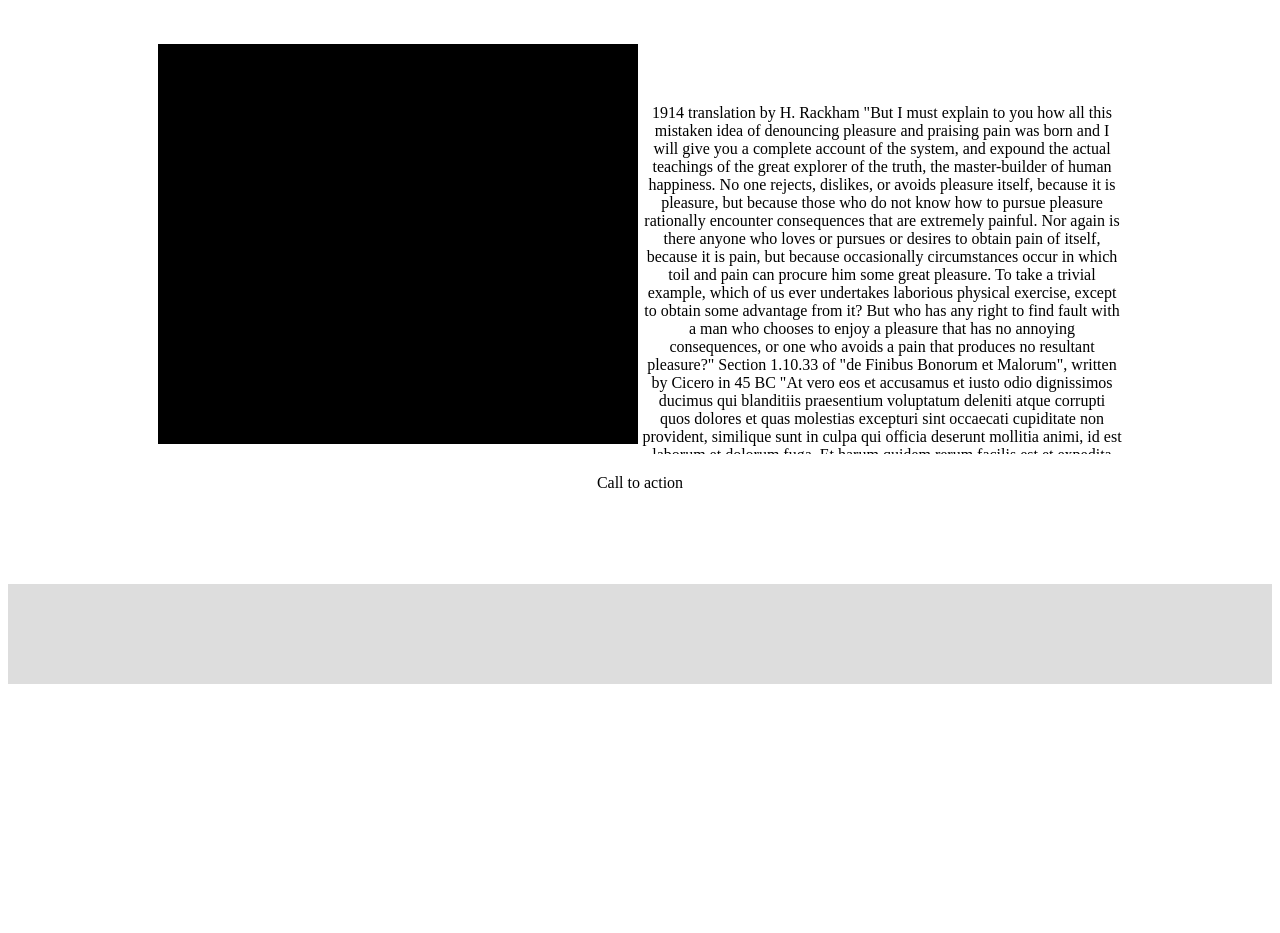
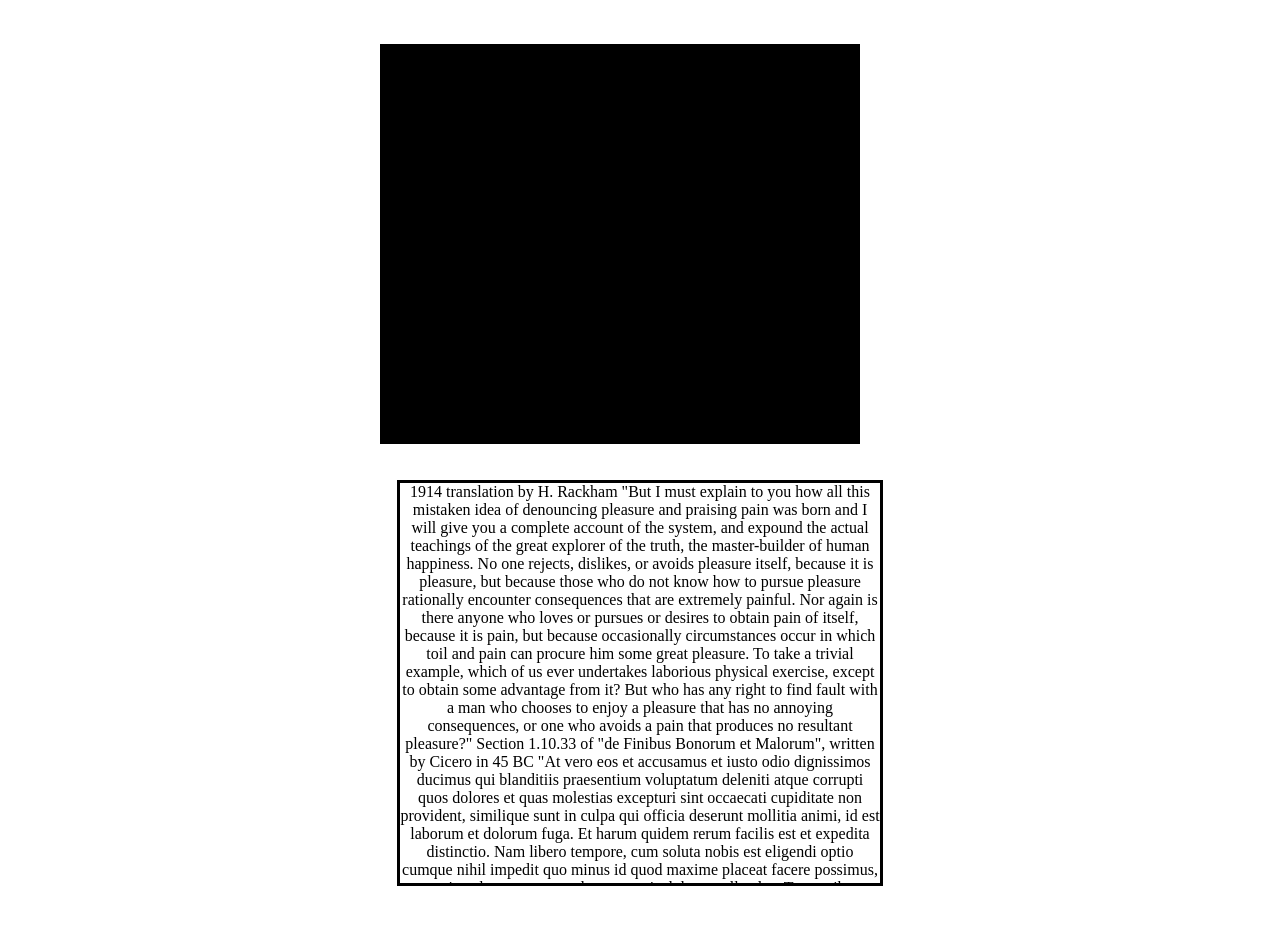
Before and after one commit to areyes986/wireframe-exercise, a plain HTML site: page index.html in a window 1280 px wide. Shown: the part 959-1892 px from the top of the page. Before the commit the page ends 1651 px from the top, so only its background shows below. Drawn offline with Linux system fonts and the light colour scheme.

Commit message:
adjustment some html tags

```diff
--- a/index.html
+++ b/index.html
@@ -1,5 +1,6 @@
 <!DOCTYPE html>
 <html lang="en">
+
 <head>
     <meta charset="UTF-8">
     <meta name="viewport" content="width=device-width, initial-scale=1.0">
@@ -7,6 +8,7 @@
     <link rel="stylesheet" href="style.css">
     <title>Wireframe Exercise</title>
 </head>
+
 <body>
     <header>
         <nav>
@@ -19,23 +21,40 @@
     </header>
     <main>
         <section></section>
-        <p></p>
-        <p></p>
-        <p></p>
-        <article>
-            <div></div>
-            <span>
-                <article>
-                <!-- <h1>Featured Section Heading</h1> -->
-                1914 translation by H. Rackham
-                    "But I must explain to you how all this mistaken idea of denouncing pleasure and praising pain was born and I will give you a complete account of the system, and expound the actual teachings of the great explorer of the truth, the master-builder of human happiness. No one rejects, dislikes, or avoids pleasure itself, because it is pleasure, but because those who do not know how to pursue pleasure rationally encounter consequences that are extremely painful. Nor again is there anyone who loves or pursues or desires to obtain pain of itself, because it is pain, but because occasionally circumstances occur in which toil and pain can procure him some great pleasure. To take a trivial example, which of us ever undertakes laborious physical exercise, except to obtain some advantage from it? But who has any right to find fault with a man who chooses to enjoy a pleasure that has no annoying consequences, or one who avoids a pain that produces no resultant pleasure?"
+        <figure></figure>
+        <figure></figure>
+        <figure></figure>
+        <span>
+            <figure></figure>
+            <article>
+                <p>
+                    1914 translation by H. Rackham
+                    "But I must explain to you how all this mistaken idea of denouncing pleasure and praising pain was
+                    born and I will give you a complete account of the system, and expound the actual teachings of the
+                    great explorer of the truth, the master-builder of human happiness. No one rejects, dislikes, or
+                    avoids pleasure itself, because it is pleasure, but because those who do not know how to pursue
+                    pleasure rationally encounter consequences that are extremely painful. Nor again is there anyone who
+                    loves or pursues or desires to obtain pain of itself, because it is pain, but because occasionally
+                    circumstances occur in which toil and pain can procure him some great pleasure. To take a trivial
+                    example, which of us ever undertakes laborious physical exercise, except to obtain some advantage
+                    from it? But who has any right to find fault with a man who chooses to enjoy a pleasure that has no
+                    annoying consequences, or one who avoids a pain that produces no resultant pleasure?"
 
                     Section 1.10.33 of "de Finibus Bonorum et Malorum", written by Cicero in 45 BC
-                    "At vero eos et accusamus et iusto odio dignissimos ducimus qui blanditiis praesentium voluptatum deleniti atque corrupti quos dolores et quas molestias excepturi sint occaecati cupiditate non provident, similique sunt in culpa qui officia deserunt mollitia animi, id est laborum et dolorum fuga. Et harum quidem rerum facilis est et expedita distinctio. Nam libero tempore, cum soluta nobis est eligendi optio cumque nihil impedit quo minus id quod maxime placeat facere possimus, omnis voluptas assumenda est, omnis dolor repellendus. Temporibus autem quibusdam et aut officiis debitis aut rerum necessitatibus saepe eveniet ut et voluptates repudiandae sint et molestiae non recusandae. Itaque earum rerum hic tenetur a sapiente delectus, ut aut reiciendis voluptatibus maiores alias consequatur aut perferendis doloribus asperiores repellat.""</article>
-                    <p>Call to action</p>
-            </span>
-        </article>
+                    "At vero eos et accusamus et iusto odio dignissimos ducimus qui blanditiis praesentium voluptatum
+                    deleniti atque corrupti quos dolores et quas molestias excepturi sint occaecati cupiditate non
+                    provident, similique sunt in culpa qui officia deserunt mollitia animi, id est laborum et dolorum
+                    fuga. Et harum quidem rerum facilis est et expedita distinctio. Nam libero tempore, cum soluta nobis
+                    est eligendi optio cumque nihil impedit quo minus id quod maxime placeat facere possimus, omnis
+                    voluptas assumenda est, omnis dolor repellendus. Temporibus autem quibusdam et aut officiis debitis
+                    aut rerum necessitatibus saepe eveniet ut et voluptates repudiandae sint et molestiae non
+                    recusandae. Itaque earum rerum hic tenetur a sapiente delectus, ut aut reiciendis voluptatibus
+                    maiores alias consequatur aut perferendis doloribus asperiores repellat.""</p>
+
+            </article>
+        </span>
     </main>
     <footer></footer>
 </body>
+
 </html>
--- a/style.css
+++ b/style.css
@@ -4,7 +4,6 @@ nav {
 }
 
 main {
-    /* width: 960px; */
     text-align: center;
     margin: auto;
     margin-top: 20px;
@@ -35,7 +34,7 @@ main > section {
 }
 
 
-main > p {
+main > figure {
     background-color:black;
     display: inline-block;
     width: 300px;
@@ -45,24 +44,22 @@ main > p {
     margin:13px;
 }
 
-main > article > div {
+
+main > span > figure {
+    display: inline-block;
     margin-top:30px;
     background-color: black;
-    display: inline-block;
     margin-left: 0px;
     width: 480px;
     height: 400px;
 }
 
-main > article > span > article {
+
+main > span > article > p {
+    display: inline-block;
+    border: solid black;
     background-color: white;
-    margin-top:30px;
-    display: inline-block;
     width: 480px;
-    height: 350px;
+    height: 400px;
     overflow: scroll;
 }
-
-main > article > span > p {
-    height: 10px;
-}
```
